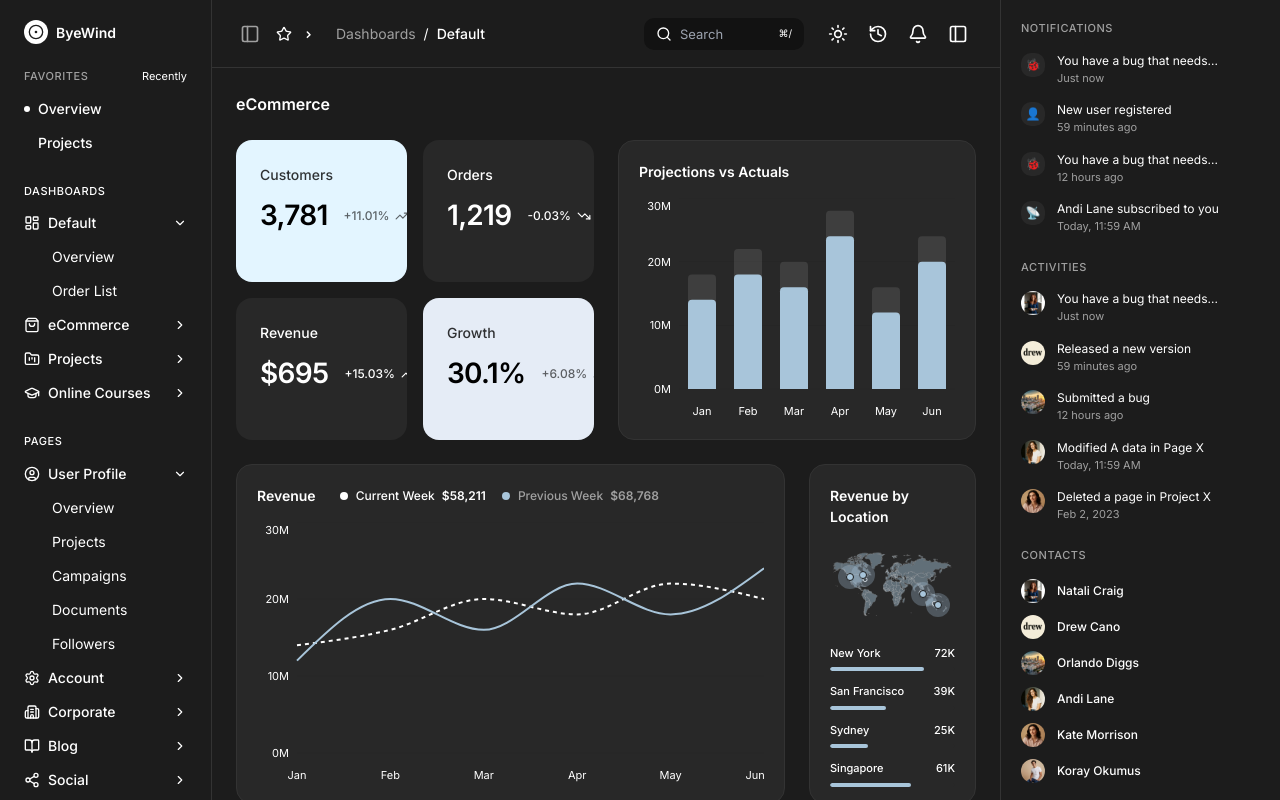
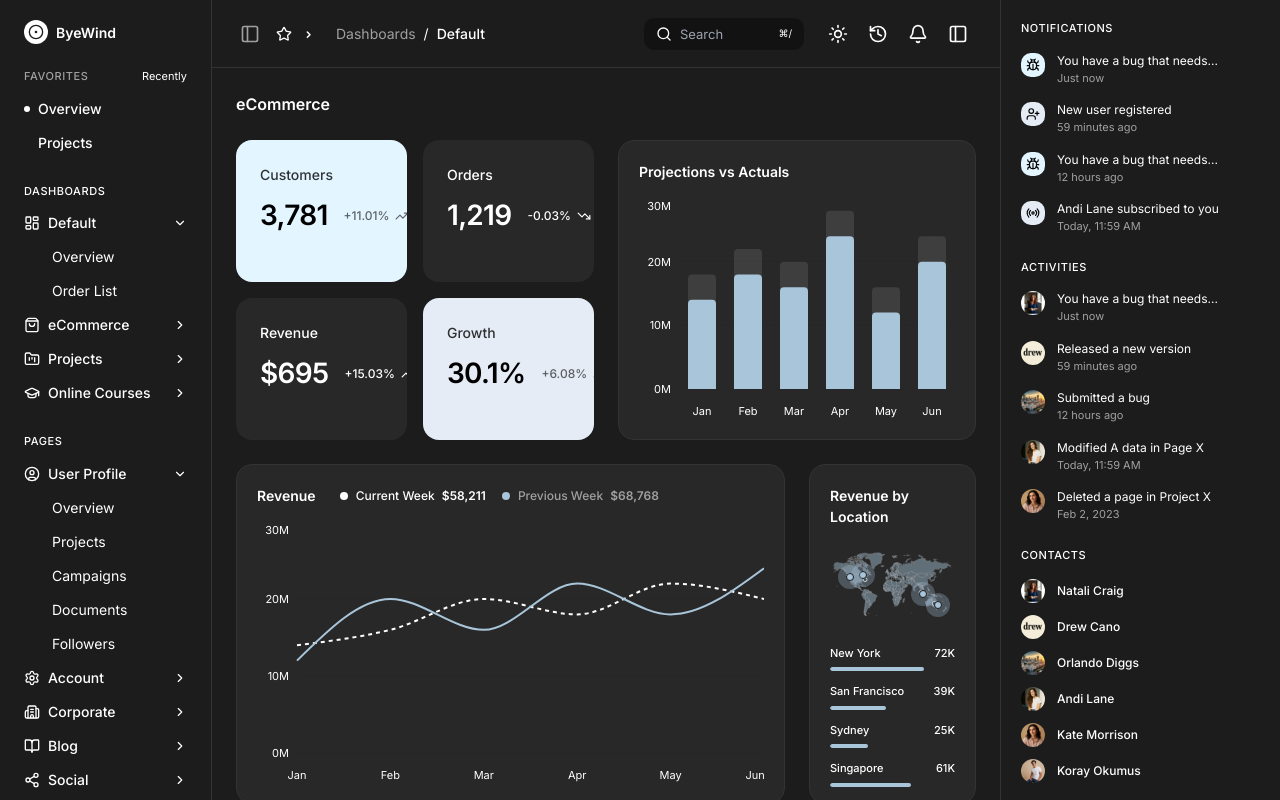
Before and after one commit to Kunaal64/Juspay, a React (Vite) app: page / in a window 1280 px wide. Shown: the top 800 px of the page. Built offline with nearby package versions, Linux system fonts and the light colour scheme.

Commit message:
Right side bar and icons

```diff
--- a/src/components/sidebar-right.jsx
+++ b/src/components/sidebar-right.jsx
@@ -1,4 +1,5 @@
 import { Avatar, AvatarFallback, AvatarImage } from "@/components/ui/avatar"
+import { Bug, UserPlus, Radio } from "lucide-react"
 
 const activities = [
   { id: 1, avatar: "/natali.jpg", label: "You have a bug that needs...", time: "Just now" },
@@ -13,17 +14,17 @@ export function SidebarRight() {
     <aside className="w-[280px] h-full border-l border-border flex flex-col py-5 px-5 shrink-0 bg-background overflow-y-auto custom-scrollbar transition-colors">
       <div className="space-y-6">
         <section>
-          <h3 className="text-[11px] font-medium text-muted-foreground uppercase tracking-wider mb-4">Notifications</h3>
+          <h3 className="text-[11px] font-medium text-foreground font-bold uppercase tracking-wider mb-4">Notifications</h3>
           <div className="space-y-4">
-            <NotificationItem icon="🐞" label="You have a bug that needs..." time="Just now" />
-            <NotificationItem icon="👤" label="New user registered" time="59 minutes ago" />
-            <NotificationItem icon="🐞" label="You have a bug that needs..." time="12 hours ago" />
-            <NotificationItem icon="📡" label="Andi Lane subscribed to you" time="Today, 11:59 AM" />
+            <NotificationItem icon={<Bug className="w-3.5 h-3.5" />} bg="#E3F5FF" label="You have a bug that needs..." time="Just now" />
+            <NotificationItem icon={<UserPlus className="w-3.5 h-3.5" />} bg="#E5ECF6" label="New user registered" time="59 minutes ago" />
+            <NotificationItem icon={<Bug className="w-3.5 h-3.5" />} bg="#E3F5FF" label="You have a bug that needs..." time="12 hours ago" />
+            <NotificationItem icon={<Radio className="w-3.5 h-3.5" />} bg="#E5ECF6" label="Andi Lane subscribed to you" time="Today, 11:59 AM" />
           </div>
         </section>
 
         <section>
-          <h3 className="text-[11px] font-medium text-muted-foreground uppercase tracking-wider mb-4">Activities</h3>
+          <h3 className="text-[11px] font-medium text-foreground font-bold uppercase tracking-wider mb-4">Activities</h3>
           <div className="space-y-4">
             {activities.map((activity) => (
               <ActivityItem key={activity.id} avatar={activity.avatar} label={activity.label} time={activity.time} />
@@ -32,7 +33,7 @@ export function SidebarRight() {
         </section>
 
         <section>
-          <h3 className="text-[11px] font-medium text-muted-foreground uppercase tracking-wider mb-4">Contacts</h3>
+          <h3 className="text-[11px] font-medium text-foreground font-bold uppercase tracking-wider mb-4">Contacts</h3>
           <div className="space-y-3">
             <ContactItem avatar="/natali.jpg" name="Natali Craig" />
             <ContactItem avatar="/drew.jpg" name="Drew Cano" />
@@ -47,11 +48,14 @@ export function SidebarRight() {
   )
 }
 
-function NotificationItem({ icon, label, time }) {
+function NotificationItem({ icon, bg = "#E3F5FF", label, time }) {
   return (
     <div className="flex gap-3">
-      <div className="w-6 h-6 rounded-lg bg-secondary flex items-center justify-center shrink-0">
-        <span className="text-[12px]">{icon}</span>
+      <div
+        className="w-6 h-6 rounded-lg flex items-center justify-center shrink-0 text-black"
+        style={{ backgroundColor: bg }}
+      >
+        {icon}
       </div>
       <div className="flex flex-col min-w-0">
         <span className="text-[12px] text-foreground/80 truncate leading-tight">{label}</span>
```
